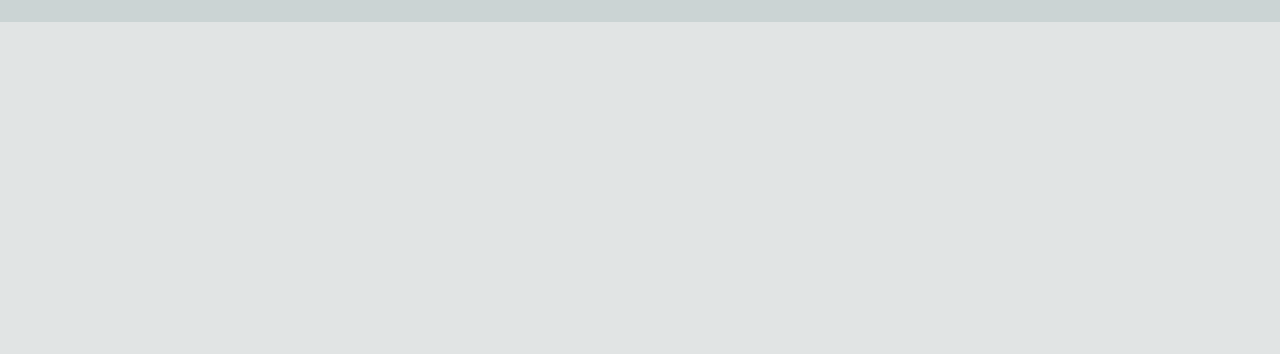
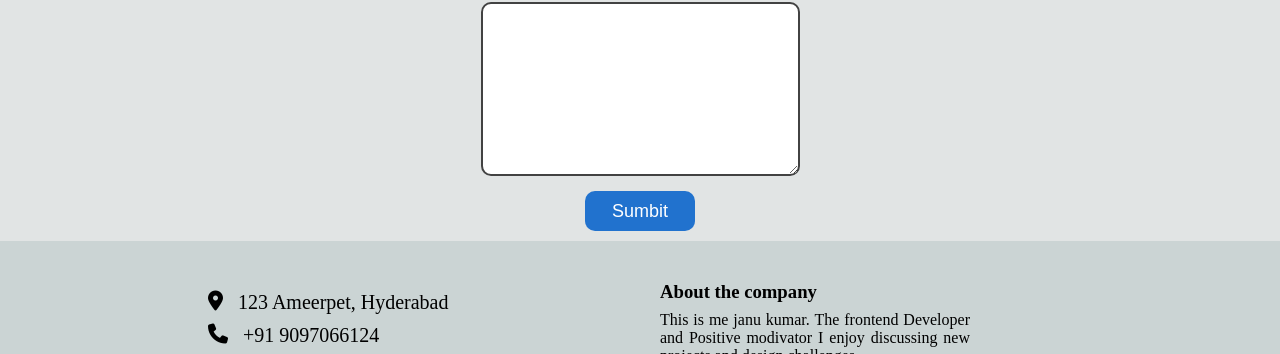
Before and after one commit to Deepu9097/portfolio, a plain HTML site: page index.html in a window 1280 px wide. Shown: the part 2061-2415 px from the top of the page. Before the commit the page ends 2083 px from the top, so only its background shows below. Drawn offline with Linux system fonts and the light colour scheme.

Commit message:
on comment

```diff
--- a/index.html
+++ b/index.html
@@ -153,7 +153,7 @@
 
   <!--contact section-->
 
-  <!-- <div class="contact">
+  <div class="contact">
     <h1 class="contact-title"  style="color: #087fad;padding: 20px;"><u>Contact</u></h1>
     <div class="contact-item">
       <input type="text" placeholder="Name" class="input">
@@ -165,7 +165,7 @@
 
     </div>
 
-  </div> -->
+  </div>
 
   <!--footer-->
 
@@ -174,7 +174,7 @@
       <div class="footer-left">
         <div class="icons">
           <i class="fa-solid fa-location-dot"></i> <!-- Location -->
-          <!-- <p>123 Ameerpet, Hyderabad</p> -->
+          <p>123 Ameerpet, Hyderabad</p>
         </div>
         <div class="icons">
           <i class="fa-solid fa-phone"></i> <!-- Call -->
```
